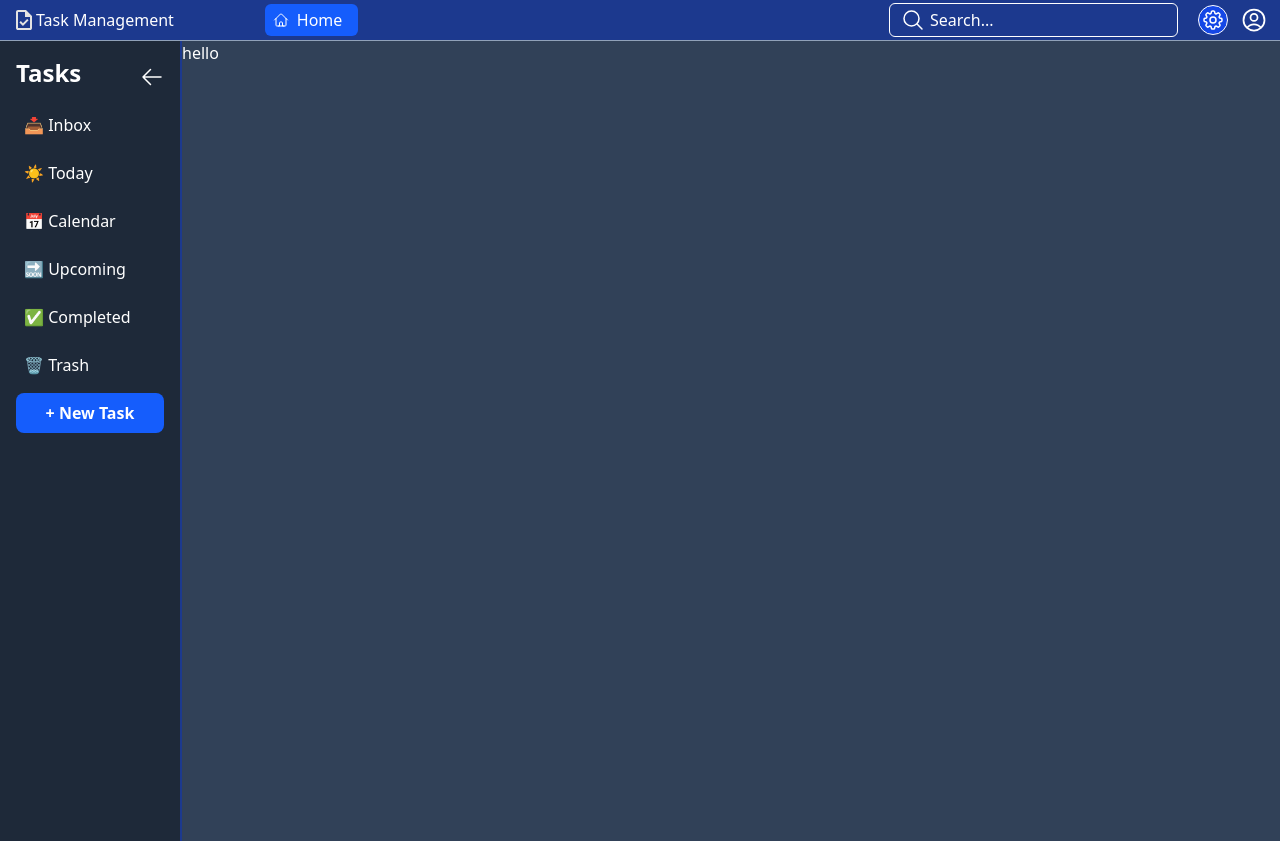
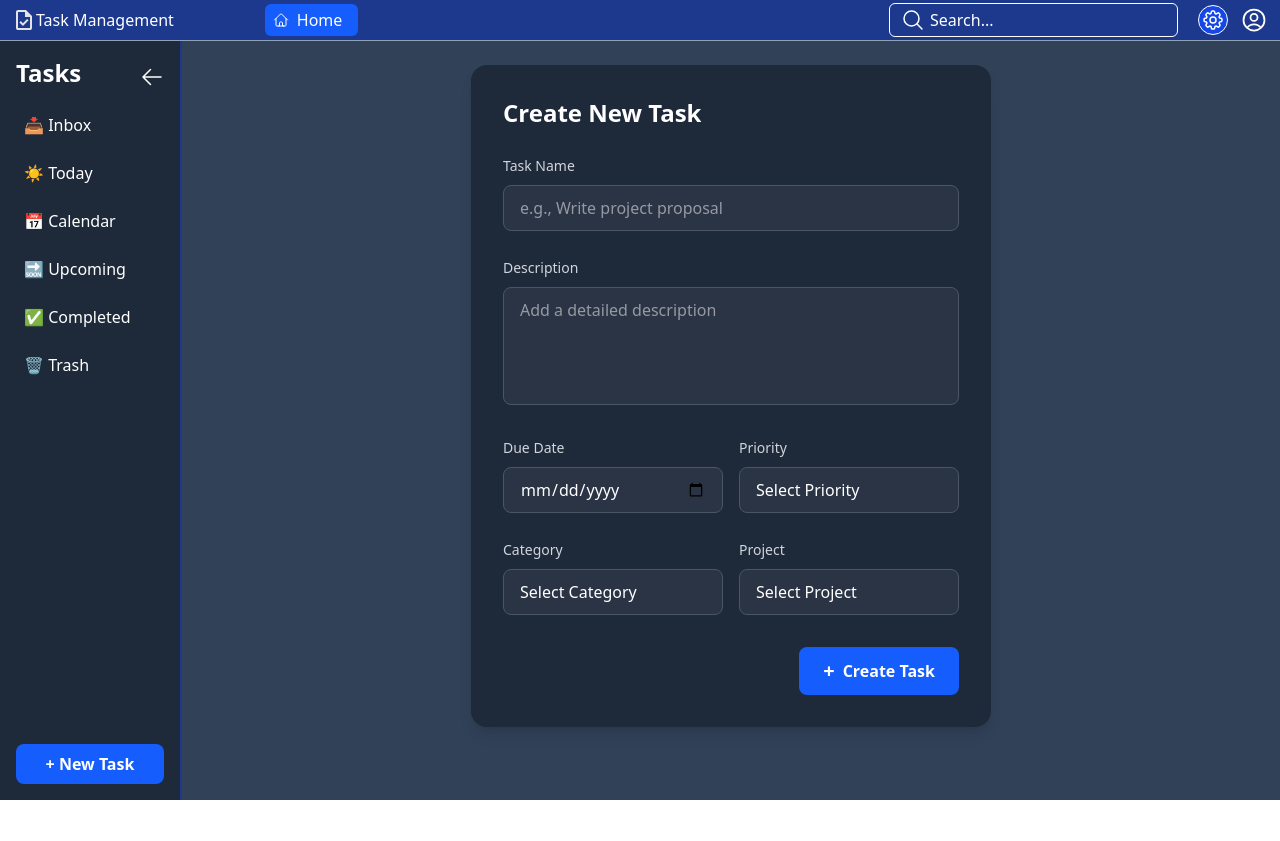
Before and after one commit to subash43e/taskapp, a Next.js app: page / in a window 1280 px wide. After the commit the page ends 800 px from the top, so only its background shows below. Built offline with nearby package versions, Linux system fonts and the light colour scheme.

Commit message:
Refactor Navbar component by removing commented code and enhancing structure; add TaskCreation component for task management functionality

```diff
--- a/src/Components/Sidebar/index.tsx
+++ b/src/Components/Sidebar/index.tsx
@@ -8,7 +8,7 @@ export interface SidebarProps {
 
 export const Sidebar: React.FC<SidebarProps> = ({ collapsed, setCollapsed }) => {
   return (
-    <div className='w-full bg-gray-800 text-white h-screen p-4 relative select-none transition-all duration-300'>
+    <div className='w-full h-full bg-gray-800 text-white p-4 relative select-none transition-all duration-300 flex flex-col'>
       <h2 className={`text-2xl font-bold mb-4 ${collapsed ? "hidden" : "block"}`}>Tasks</h2>
       <div>
         {!collapsed ? (
@@ -17,7 +17,6 @@ export const Sidebar: React.FC<SidebarProps> = ({ collapsed, setCollapsed }) =>
             onClick={() => setCollapsed(true)}
             title="Collapse sidebar"
           >
-            {/* Left Arrow */}
             <svg xmlns="http://www.w3.org/2000/svg" fill="none" viewBox="0 0 24 24" strokeWidth={1.5} stroke="currentColor" className="size-6 hover:scale-[114%] transition-transform duration-200">
               <path strokeLinecap="round" strokeLinejoin="round" d="M10.5 19.5 3 12m0 0 7.5-7.5M3 12h18" />
             </svg>
@@ -28,21 +27,20 @@ export const Sidebar: React.FC<SidebarProps> = ({ collapsed, setCollapsed }) =>
             onClick={() => setCollapsed(false)}
             title="Expand sidebar"
           >
-            {/* Hamburger */}
             <svg xmlns="http://www.w3.org/2000/svg" fill="none" viewBox="0 0 24 24" strokeWidth={1.5} stroke="currentColor" className="size-6 hover:scale-[114%] transition-transform duration-200">
               <path strokeLinecap="round" strokeLinejoin="round" d="M3.75 5.25h16.5m-16.5 4.5h16.5m-16.5 4.5h16.5m-16.5 4.5h16.5" />
             </svg>
           </div>
         )}
       </div>
-      <ul>
+      <ul className="flex flex-col h-full">
         <li className="mb-2" title='Inbox'>
           <a href="#"
             className="flex items-center p-2 rounded-lg hover:bg-gray-700"
             draggable={false}
             onMouseDown={e => e.preventDefault()}
           >
-            <span className="mr-3">{!collapsed ?"📥 Inbox" : "📥"}</span>
+            <span className="mr-3">{!collapsed ? "📥 Inbox" : "📥"}</span>
           </a>
         </li>
         <li className="mb-2" title='Today'>
@@ -52,7 +50,7 @@ export const Sidebar: React.FC<SidebarProps> = ({ collapsed, setCollapsed }) =>
             draggable={false}
             onMouseDown={e => e.preventDefault()}
           >
-            <span className="mr-3">{!collapsed ?"☀️ Today" : "☀️"}</span>
+            <span className="mr-3">{!collapsed ? "☀️ Today" : "☀️"}</span>
           </a>
         </li>
         <li className="mb-2" title='Calendar'>
@@ -62,7 +60,7 @@ export const Sidebar: React.FC<SidebarProps> = ({ collapsed, setCollapsed }) =>
             draggable={false}
             onMouseDown={e => e.preventDefault()}
           >
-            <span className="mr-3">{!collapsed ?"📅 Calendar" : "📅"}</span>
+            <span className="mr-3">{!collapsed ? "📅 Calendar" : "📅"}</span>
           </a>
         </li>
         <li className="mb-2" title='Upcoming'>
@@ -72,7 +70,7 @@ export const Sidebar: React.FC<SidebarProps> = ({ collapsed, setCollapsed }) =>
             draggable={false}
             onMouseDown={e => e.preventDefault()}
           >
-            <span className="mr-3">{!collapsed ?"🔜 Upcoming" : "🔜"}</span>
+            <span className="mr-3">{!collapsed ? "🔜 Upcoming" : "🔜"}</span>
           </a>
         </li>
         <li className="mb-2" title='Completed'>
@@ -82,7 +80,7 @@ export const Sidebar: React.FC<SidebarProps> = ({ collapsed, setCollapsed }) =>
             draggable={false}
             onMouseDown={e => e.preventDefault()}
           >
-            <span className="mr-3">{!collapsed ?"✅ Completed" : "✅"}</span>
+            <span className="mr-3">{!collapsed ? "✅ Completed" : "✅"}</span>
           </a>
         </li>
         <li className="mb-2" title='Trash'>
@@ -92,15 +90,16 @@ export const Sidebar: React.FC<SidebarProps> = ({ collapsed, setCollapsed }) =>
             draggable={false}
             onMouseDown={e => e.preventDefault()}
           >
-            <span className="mr-3">{!collapsed ?"🗑️ Trash" : "🗑️"}</span>
+            <span className="mr-3">{!collapsed ? "🗑️ Trash" : "🗑️"}</span>
           </a>
         </li>
+        <li className="mt-auto" title='Add New Task'>
+          <button className=" min-w-[40px] max-w-[170px] w-full bg-blue-600 hover:bg-blue-700 text-white font-bold p-2 rounded-lg flex text-center justify-center">
+            <span className="">{!collapsed ? "+ New Task" : "+"}</span>
+          </button>
+        </li>
       </ul>
-      <div className="">
-        <button className=" min-w-[40px] max-w-[170px] w-full bg-blue-600 hover:bg-blue-700 text-white font-bold p-2 rounded-lg flex text-center justify-center">
-          <span className="">{!collapsed ? "+ New Task" : "+"}</span>
-        </button>
-      </div>
+
     </div>
   )
 };
--- /dev/null
+++ b/src/Components/Task_Creation/index.tsx
@@ -0,0 +1,115 @@
+import React, { useState } from "react";
+
+const priorities = ["Low", "Medium", "High"];
+const categories = ["Design", "Development", "Testing", "Research"];
+const projects = ["Website Redesign", "Mobile App", "API Integration"];
+
+export default function TaskCreation() {
+    const [taskName, setTaskName] = useState("");
+    const [description, setDescription] = useState("");
+    const [dueDate, setDueDate] = useState("");
+    const [priority, setPriority] = useState("");
+    const [category, setCategory] = useState("");
+    const [project, setProject] = useState("");
+
+    return (
+        <div className="w-full h-full flex justify-center items-start p-6 overflow-y-auto">
+            {/* Form Card */}
+            <div className="bg-gray-800 rounded-2xl shadow-lg p-8 w-[520px] max-w-[95vw]">
+                <h2 className="text-white font-bold text-2xl mb-6">Create New Task</h2>
+                <form>
+                    {/* Task Name */}
+                    <label className="text-gray-300 font-medium text-sm">Task Name</label>
+                    <input
+                        type="text"
+                        placeholder="e.g., Write project proposal"
+                        value={taskName}
+                        onChange={e => setTaskName(e.target.value)}
+                        className="w-full mt-2 mb-6 px-4 py-2.5 rounded-lg border border-gray-600 bg-gray-700/50 text-white text-base outline-none focus:border-blue-500 transition-colors"
+                    />
+
+                    {/* Description */}
+                    <label className="text-gray-300 font-medium text-sm">Description</label>
+                    <textarea
+                        placeholder="Add a detailed description"
+                        value={description}
+                        onChange={e => setDescription(e.target.value)}
+                        rows={4}
+                        className="w-full mt-2 mb-6 px-4 py-2.5 rounded-lg border border-gray-600 bg-gray-700/50 text-white text-base resize-none outline-none focus:border-blue-500 transition-colors"
+                    />
+
+                    {/* Row: Due Date & Priority */}
+                    <div className="flex gap-4 mb-6">
+                        <div className="flex-1">
+                            <label className="text-gray-300 font-medium text-sm">Due Date</label>
+                            <input
+                                type="date"
+                                value={dueDate}
+                                onChange={e => setDueDate(e.target.value)}
+                                className="w-full mt-2 px-4 py-2.5 rounded-lg border border-gray-600 bg-gray-700/50 text-white text-base outline-none focus:border-blue-500 transition-colors"
+                            />
+                        </div>
+                        <div className="flex-1">
+                            <label className="text-gray-300 font-medium text-sm">Priority</label>
+                            <select
+                                value={priority}
+                                onChange={e => setPriority(e.target.value)}
+                                className="w-full mt-2 px-4 py-2.5 rounded-lg border border-gray-600 bg-gray-700/50 text-white text-base outline-none focus:border-blue-500 transition-colors appearance-none"
+                            >
+                                <option value="">Select Priority</option>
+                                {priorities.map(p => (
+                                    <option key={p} value={p}>
+                                        {p}
+                                    </option>
+                                ))}
+                            </select>
+                        </div>
+                    </div>
+
+                    {/* Row: Category & Project */}
+                    <div className="flex gap-4 mb-8">
+                        <div className="flex-1">
+                            <label className="text-gray-300 font-medium text-sm">Category</label>
+                            <select
+                                value={category}
+                                onChange={e => setCategory(e.target.value)}
+                                className="w-full mt-2 px-4 py-2.5 rounded-lg border border-gray-600 bg-gray-700/50 text-white text-base outline-none focus:border-blue-500 transition-colors appearance-none"
+                            >
+                                <option value="">Select Category</option>
+                                {categories.map(c => (
+                                    <option key={c} value={c}>
+                                        {c}
+                                    </option>
+                                ))}
+                            </select>
+                        </div>
+                        <div className="flex-1">
+                            <label className="text-gray-300 font-medium text-sm">Project</label>
+                            <select
+                                value={project}
+                                onChange={e => setProject(e.target.value)}
+                                className="w-full mt-2 px-4 py-2.5 rounded-lg border border-gray-600 bg-gray-700/50 text-white text-base outline-none focus:border-blue-500 transition-colors appearance-none"
+                            >
+                                <option value="">Select Project</option>
+                                {projects.map(p => (
+                                    <option key={p} value={p}>
+                                        {p}
+                                    </option>
+                                ))}
+                            </select>
+                        </div>
+                    </div>
+
+                    {/* Create Task Button */}
+                    <button
+                        type="button"
+                        className="bg-blue-600 hover:bg-blue-700 text-white font-semibold text-base border-none rounded-lg px-6 py-2.5 cursor-pointer flex items-center gap-2 ml-auto transition-colors"
+                    >
+                        <span className="text-xl font-bold">+</span>
+                        Create Task
+                    </button>
+                </form>
+            </div>
+        </div>
+    );
+}
--- a/src/app/page.tsx
+++ b/src/app/page.tsx
@@ -5,6 +5,7 @@ import { useSelector, useDispatch } from 'react-redux';
 import { RootState, setSidebarSize, setIsResizing, setStartX, setStartWidth } from '../store';
 import Navbar from "../Components/NavBar";
 import { Sidebar } from "../Components/Sidebar";
+import TaskCreation from "../Components/Task_Creation";
 
 
 export default function Home() {
@@ -46,16 +47,14 @@ export default function Home() {
   }, [isResizing, startX, startWidth, dispatch, size, collapsed]);
 
   return (
-    <div>
-      {/* Navigation for Task Managing Application. */}
+    <div className="min-h-screen w-full flex flex-col">
       <section>
         <nav>
           <Navbar />
         </nav>
       </section>
-      <section className="bg-blue-900 h-screen flex" >
-        {/* Side bar code going here. */}
-        <div style={{ width: collapsed ? '72px' : `${size}px` }} className="min-w-[56px] max-w-[300px]" >
+      <section className="flex-1 flex bg-blue-900 overflow-hidden" >
+        <div style={{ width: collapsed ? '72px' : `${size}px` }} className="min-w-[56px] max-w-[300px]">
           <Sidebar collapsed={collapsed} setCollapsed={setCollapsed} />
         </div>
         {!collapsed && (
@@ -64,9 +63,8 @@ export default function Home() {
             onMouseDown={handleMouseDown}
           />
         )}
-        {/* Body code here going here. */}
-        <main className="resize-y  bg-slate-700 grow text-white">
-          <h1>hello</h1>
+        <main className="flex-1 overflow-auto bg-slate-700 text-white">
+          <TaskCreation />
         </main>
       </section>
     </div>
```
Also changed, not shown: src/Components/NavBar/index.tsx (+1 -19 lines).
